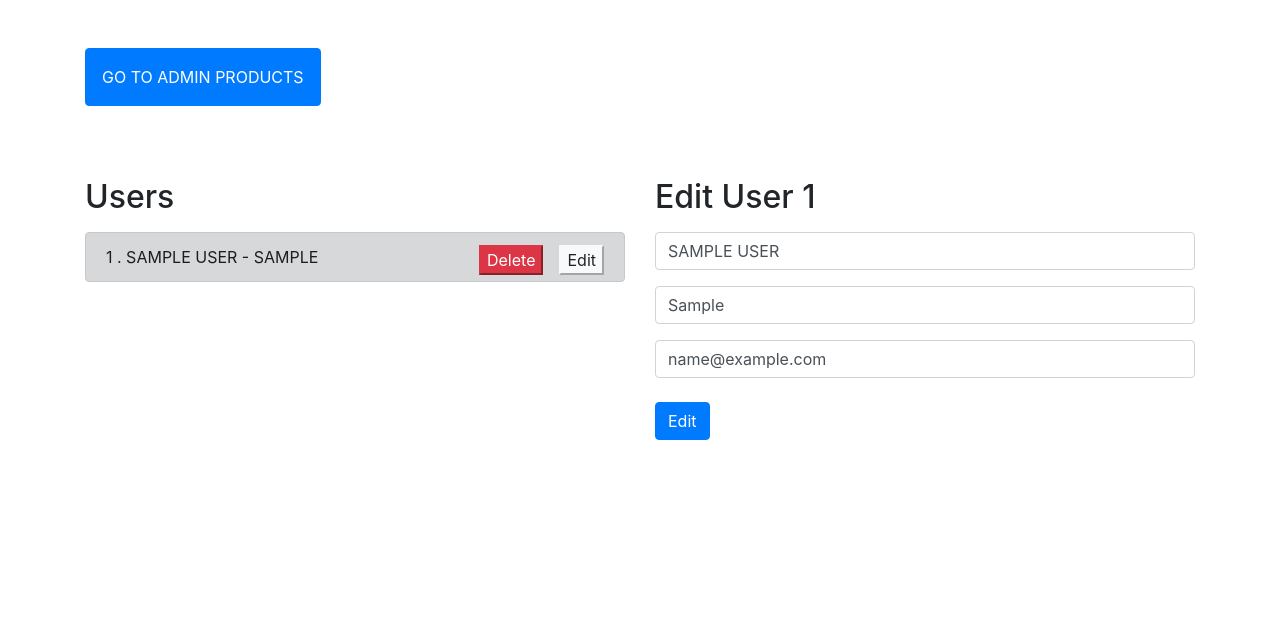
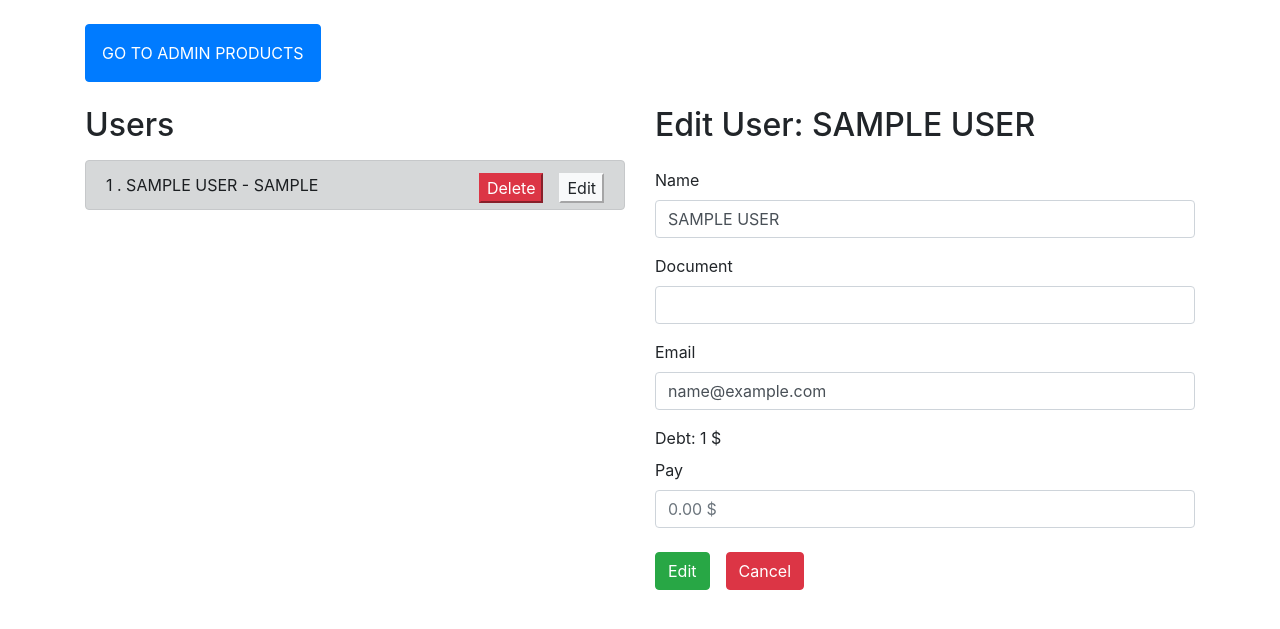
Before and after one commit to iamalexandro/wiedii-snacks, a PHP site: page /adminUsers.php?id=1 in a window 1280 px wide. Shown: the part 74-703 px from the top of the page. Run offline with PHP 8.4, Linux system fonts and the light colour scheme; tables that the repository leaves empty hold one stand-in row (values such as "Sample post").

Commit message:
pair paids, autofocus and empty inputs

```diff
--- a/adminUsers.php
+++ b/adminUsers.php
@@ -8,7 +8,7 @@ $result = $gsent->fetchAll(); //guardo la consulta en un array
 //var_dump($result); //muestro el array
 
 //ADD DATA IN DB
-if (!empty($_POST['name']) && !empty($_POST['document']) && !empty($_POST['email'])) {
+if ($_POST) {
   $name = $_POST['name'];
   $document = $_POST['document'];
   $email = $_POST['email'];
@@ -18,10 +18,7 @@ if (!empty($_POST['name']) && !empty($_POST['document']) && !empty($_POST['email
   $sentence_add->execute(array($name, $document, $email));
 
   header('location:adminUsers.php');
-} else {
-  //Modal
-  // echo "<script language='javascript'> alert('Introduce todos los campos'); </script> ";
-}
+} else
 
 //EDIT DATA IN DB
 if ($_GET) {
@@ -31,7 +28,9 @@ if ($_GET) {
   $gsent_unique = $pdo->prepare($sql_unique);
   $gsent_unique->execute(array($id));
   $result_unique = $gsent_unique->fetch();
-  //var_dump($result_unique); //muestro el array
+
+  $nameU = $result_unique['name'];
+  $nameU = strtoupper($nameU);
 }
 
 ?>
@@ -65,16 +64,16 @@ if ($_GET) {
 
 <body>
 
-  <div class="container mt-5">
+  <div class="container mt-4">
     <a href="adminProducts.php">
-      <button type="button" class="btn btn-primary mb-4 p-3">GO TO ADMIN PRODUCTS</button>
+      <button type="button" class="btn btn-primary p-3">GO TO ADMIN PRODUCTS</button>
     </a>
     <div class="row">
-      <div class="col-md-6 mt-5">
+      <div class="col-md-6 mt-4">
         <!--mostrar los registros de la DB -->
-        <h2 class='mb-3'>Users</h2>
+        <h2>Users</h2>
         <?php foreach ($result as $data) : ?>
-          <div class="alert alert-dark text-uppercase" role="alert">
+          <div class="alert alert-dark text-uppercase mt-3" role="alert">
             <?php echo $data['id']; ?>
             .
             <?php echo $data['name']; ?>
@@ -93,28 +92,40 @@ if ($_GET) {
         <?php endforeach ?>
       </div>
 
-      <div class="col-md-6 mt-5">
+      <div class="col-md-6 mt-4">
 
-        <!--Capturar datos para las insercion en la DB-->
+          <!-- agregar usuarios -->
         <?php if (!$_GET) : ?>
           <form method="POST">
             <h2>Add User</h2>
-            <input type="text" class="form-control mt-3" name="name" placeholder="Name" requiered>
-            <input type="text" class="form-control mt-3" name="document" placeholder="Document" requiered>
-            <input type="text" class="form-control mt-3" name="email" placeholder="Email" requiered>
+            <label class="mt-3">Nombre</label>
+            <input type="text" class="form-control text-uppercase" name="name" required>
+            <input type="number" class="form-control mt-3" name="document" placeholder="Document" required>
+            <input type="text" class="form-control mt-3" name="email" placeholder="Email" required>
             <button class="btn btn-success mt-4">Add</button>
           </form>
         <?php endif ?>
 
+        <!-- editar usuarios -->
         <?php if ($_GET) : ?>
           <form method="GET" action="editUser.php">
-            <h2>Edit User <?php echo $result_unique['id'] ?></h2>
-            <input type="text" class="form-control mt-3 text-uppercase" name="name" value="<?php echo $result_unique['name'] ?>">
-            <input type="text" class="form-control mt-3" name="document" value="<?php echo $result_unique['document'] ?>">
-            <input type="text" class="form-control mt-3" name="email" value="<?php echo $result_unique['email'] ?>">
+            <h2>Edit User: <?php echo $nameU ?></h2>
+            <label class="mt-3">Name</label>
+            <input type="text" class="form-control text-uppercase" name="name" value="<?php echo $result_unique['name'] ?>" required>
+            <label class="mt-3">Document</label>
+            <input type="number" class="form-control" name="document" value="<?php echo $result_unique['document'] ?>" requiered>
+            <label class="mt-3">Email</label>
+            <input type="text" class="form-control" name="email" value="<?php echo $result_unique['email'] ?>" required>
+            <label class="mt-3">Debt: <?php echo $result_unique['debt'] ?> $</label>
+            <br>
+            <label>Pay</label>
+            <input type="number" class="form-control" name="pay" placeholder="0.00 $">
             <input type="hidden" name="id" value="<?php echo $result_unique['id'] ?>">
-            <button class="btn btn-primary mt-4">Edit</button>
+            <button class="btn btn-success mt-4 float-left">Edit</button>
           </form>
+          <a href="adminUsers.php">
+            <button class="btn btn-danger mt-4 ml-3 float">Cancel</button>
+          </a>
         <?php endif ?>
       </div>
     </div>
--- a/email.php
+++ b/email.php
@@ -24,7 +24,7 @@ $msg = 'Hello, ' . $name .
 '<br><br><br> Purchase History<br><br>';
 
 //compras SELECT FROM purchase
-$sql_purchase = 'SELECT * FROM purchase WHERE id_user=?3';
+$sql_purchase = 'SELECT * FROM purchase WHERE id_user=?';
 $sentence_purchase = $pdo->prepare($sql_purchase);
 $sentence_purchase->execute(array($id_user));
 $result_purchase = $sentence_purchase->fetchAll();
@@ -56,7 +56,7 @@ try {
   $mail->Host       = 'smtp.gmail.com';                       // Set the SMTP server to send through
   $mail->SMTPAuth   = true;                                   // Enable SMTP authentication
   $mail->Username   = 'nicoladicandiajaimes@gmail.com';       // SMTP username
-  $mail->Password   = 'nicox2104';                            // SMTP password
+  $mail->Password   = '#';                            // SMTP password
   $mail->SMTPSecure = PHPMailer::ENCRYPTION_STARTTLS;         // Enable TLS encryption
   $mail->Port       = 587;                                    // TCP port to connect to
 
```
Also changed, not shown: adminProducts.php (+24 -20 lines), editUser.php (+17 -13 lines), login2view.php (+7 -14 lines).
